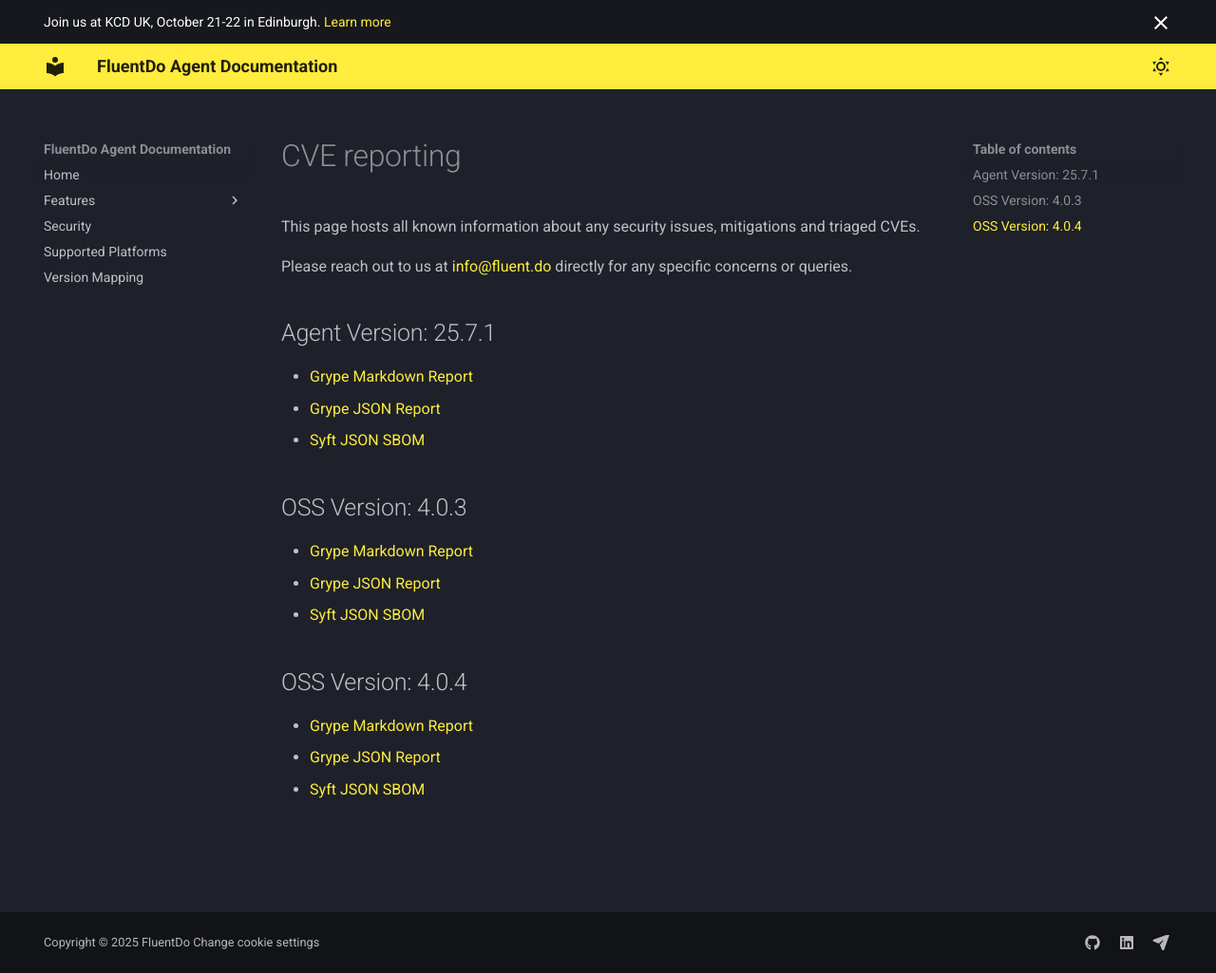
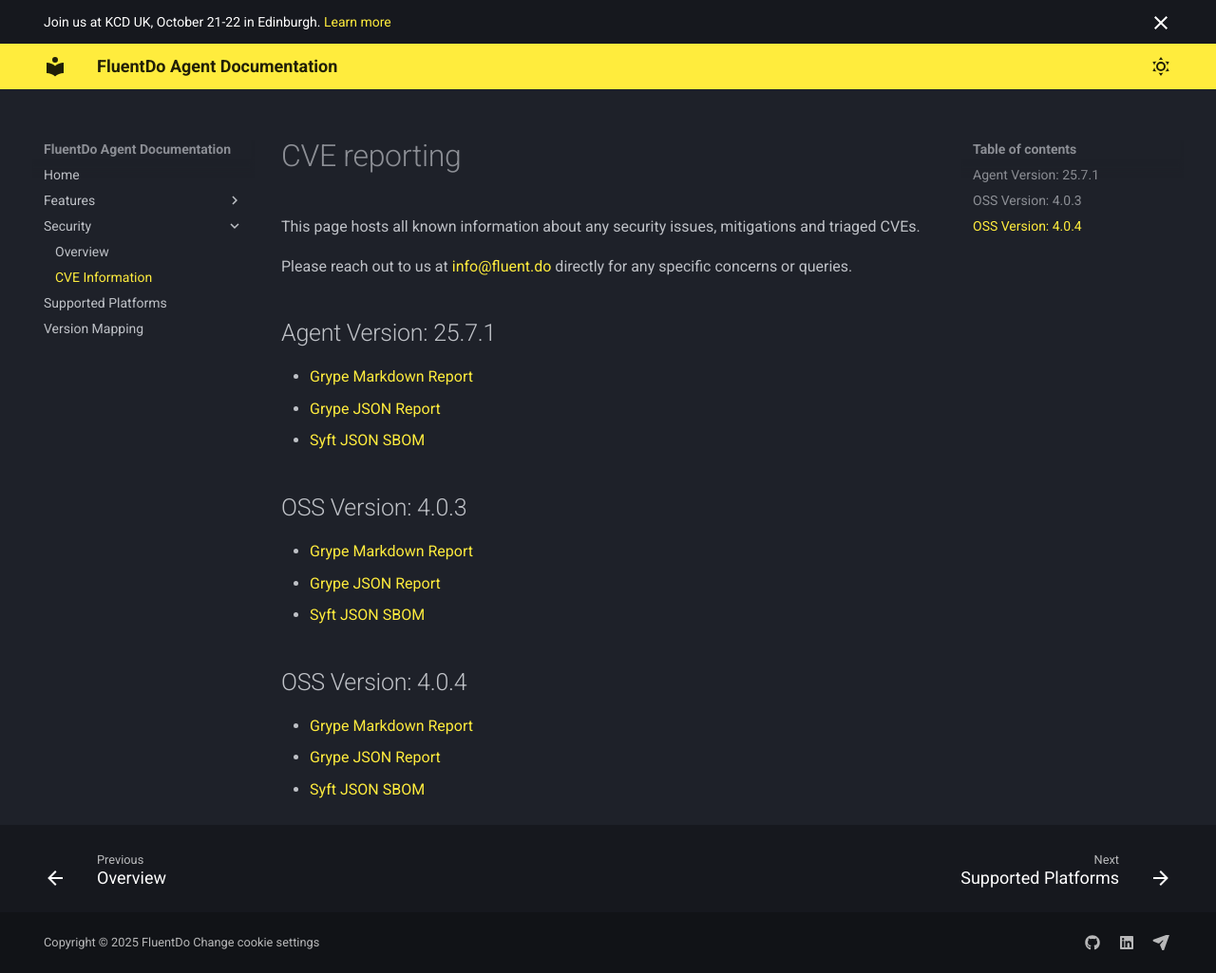
Before and after one commit to telemetryforge/documentation, an MkDocs documentation site: the page built from docs/security/cves.md, in a window 1280 px wide and 1025 px high. Shown: the whole window at 95% size. Built offline with MkDocs 1.6.1 and Material for MkDocs 9.7.7, drawn with Linux system fonts in a browser that asks for light colours; plug-ins that fetch from the network failed and are left out.

Commit message:
Ensure we include CVE page in sidebar (#13)
* Ensure we include CVE page in sidebar

Signed-off-by: Patrick Stephens <pat@fluent.do>

* Fix YAML config

Signed-off-by: Patrick Stephens <pat@fluent.do>

---------

Signed-off-by: Patrick Stephens <pat@fluent.do>

```diff
--- a/mkdocs.yml
+++ b/mkdocs.yml
@@ -3,7 +3,9 @@ nav:
   - Home: index.md
   - Features:
     - Record Deduplication: features/record-deduplication.md
-  - Security: security.md
+  - Security:
+    - Overview: security.md
+    - CVE Information: security/cves.md
   - Supported Platforms: supported-platforms.md
   - Version Mapping: version-mapping.md
 plugins:
```
